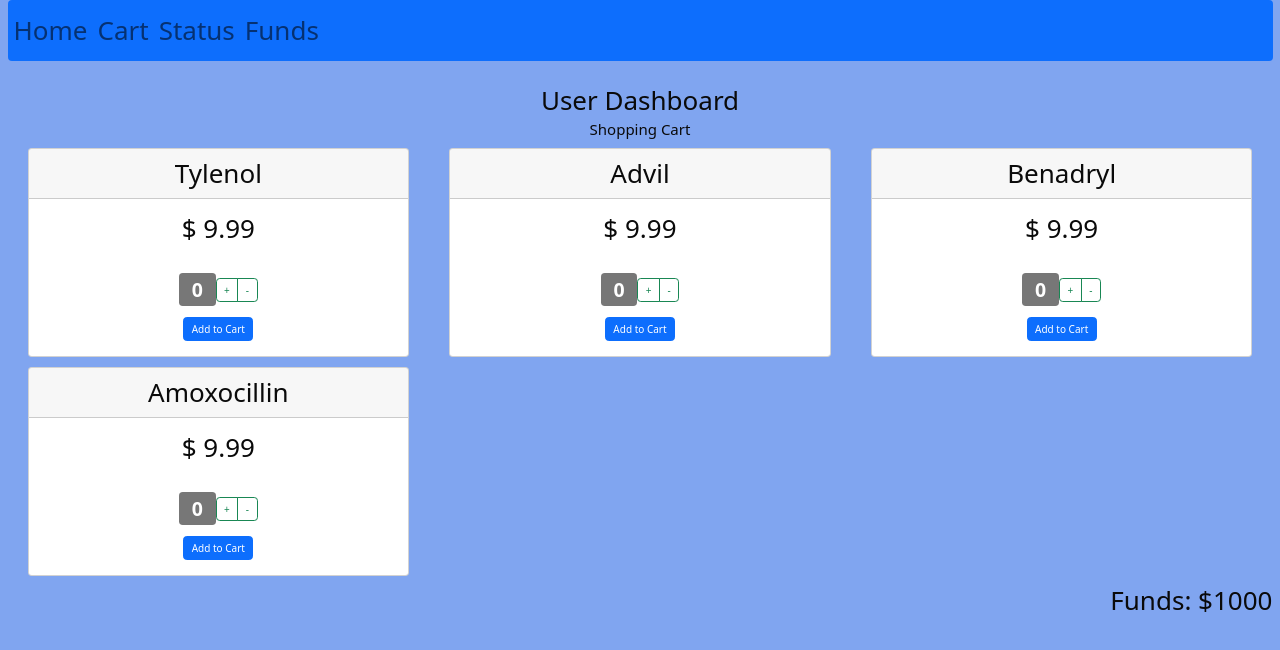
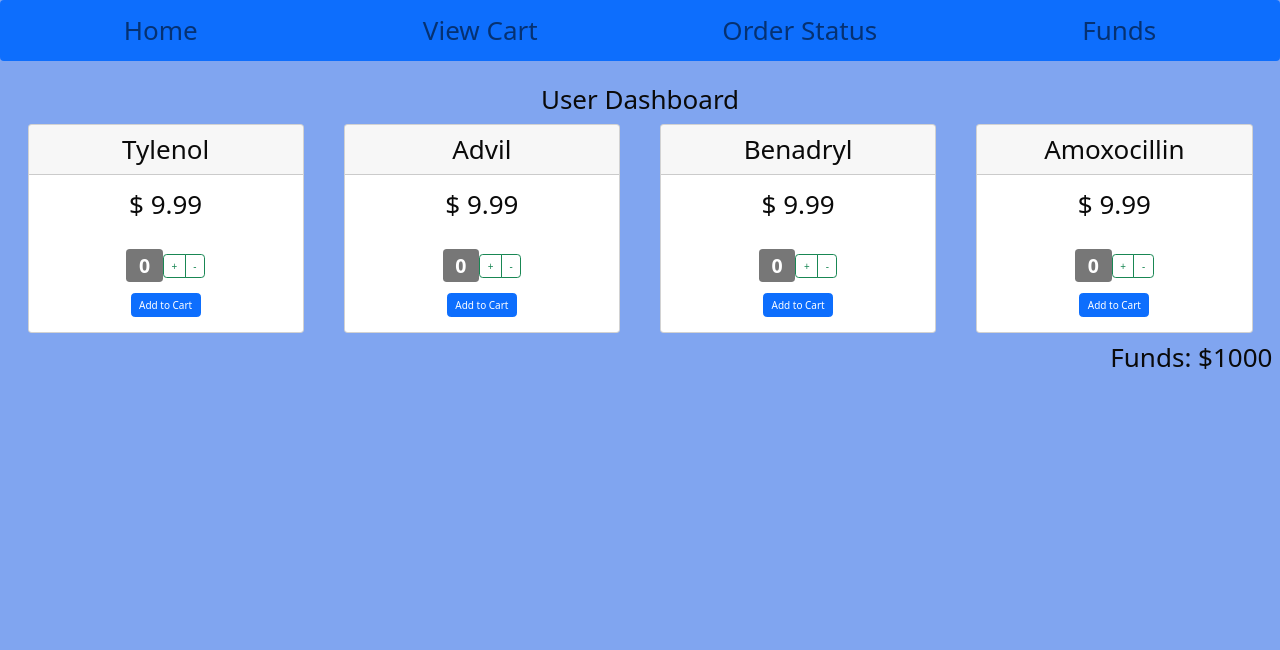
Before and after one commit to lwcreel/HealthCarePortal, a React (Create React App) app: page /dashboard in a window 1280 px wide. Shown: the top 650 px of the page. Built offline with nearby package versions, Linux system fonts and the light colour scheme.

Commit message:
fixing navbar

```diff
--- a/src/App.js
+++ b/src/App.js
@@ -14,7 +14,7 @@
 
   return (
     <BrowserRouter>
-      <div className="App">
+      <div className="App" style={{"padding-top": "10vh"}}>
         <Routes>
           <Route path="/" element={<LandingPage />} />
           <Route path="/login/:isAdmin" element={<Login />} />
--- a/src/components/Medicine.js
+++ b/src/components/Medicine.js
@@ -5,7 +5,7 @@
 export default function Medicine(prop) {
 
     return (
-        <Col lg={4}>
+        <Col lg={3}>
             <Card className="m-2">
                 <Card.Header>{prop.medicine.medicineName}</Card.Header>
                 <Card.Body>$ {prop.medicine.price}</Card.Body>
--- a/src/components/User/MedicineShop.js
+++ b/src/components/User/MedicineShop.js
@@ -23,7 +23,6 @@
     render() {
         return (
             <div>
-                <h4>Shopping Cart</h4>
                 {this.state.medicines.map((med) => {
                     return (
                         <Medicine medicine={med} key={med.id}>
--- a/src/components/User/UserNavbar.js
+++ b/src/components/User/UserNavbar.js
@@ -4,11 +4,11 @@
 export default function UserNavbar() {
 
     return (
-        <Navbar variant="primary" bg="primary">
-            <Nav variant="pills" className='me-auto'>
+        <Navbar variant="primary" bg="primary" expand="lg" fixed="top">
+            <Nav justify variant="pills" className='me-auto'>
                 <Nav.Link to="/dashboard"> Home </Nav.Link>
-                <Nav.Link to="/dashboard/cart "> Cart </Nav.Link>
-                <Nav.Link to="/dashboard/status"> Status </Nav.Link>
+                <Nav.Link to="/dashboard/cart "> View Cart </Nav.Link>
+                <Nav.Link to="/dashboard/status"> Order Status </Nav.Link>
                 <Nav.Link to="/dashboard/funds"> Funds </Nav.Link>
             </Nav>
         </Navbar>
```
Lines whose indentation alone changed are shown as unchanged.
